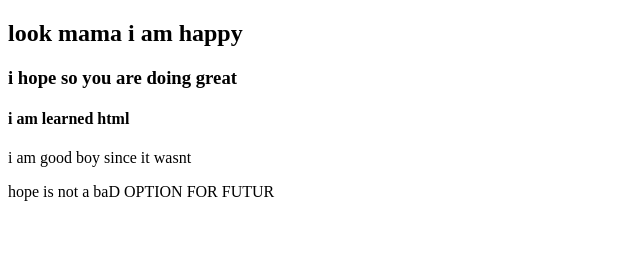
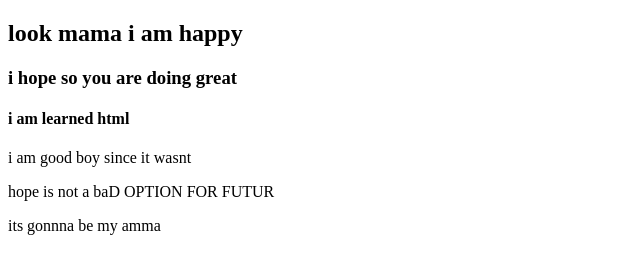
Before and after one commit to Endofeverythings/mysecondwebsite, a plain HTML site: page index.html in a window 1280 px wide. Shown: the whole page, without its empty margins (0-640 px from the left). Drawn offline with Linux system fonts and the light colour scheme.

Commit message:
Update index.html

```diff
--- a/index.html
+++ b/index.html
@@ -11,5 +11,6 @@
       <h4>i am learned html</h4>
       <p>i am good boy since it wasnt</p>
       <p>hope is not a baD OPTION FOR FUTUR</p>
+      <p>its gonnna be my amma </p>
 </body>
 </html>
```
